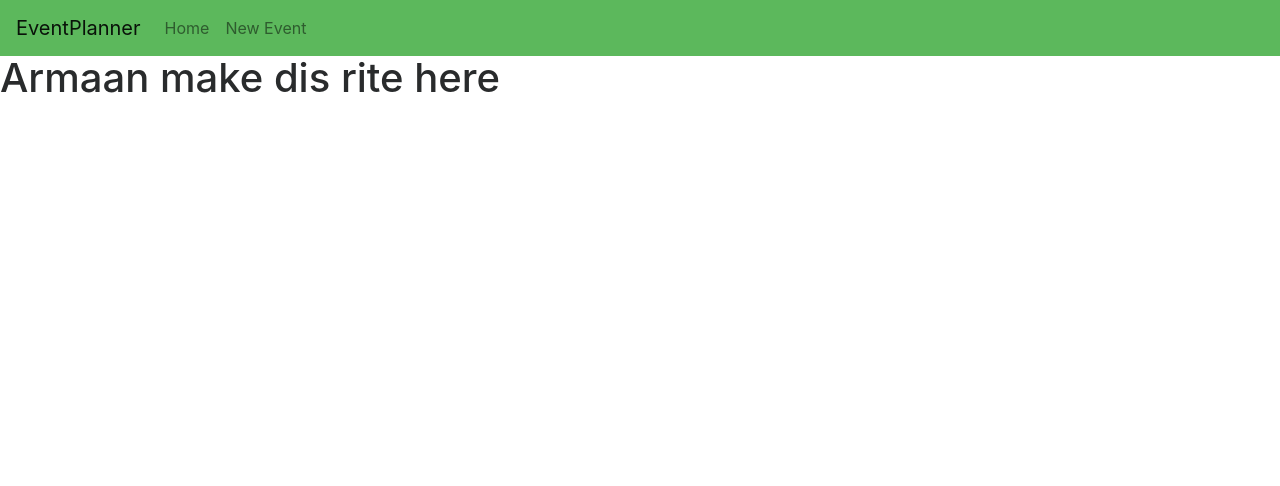
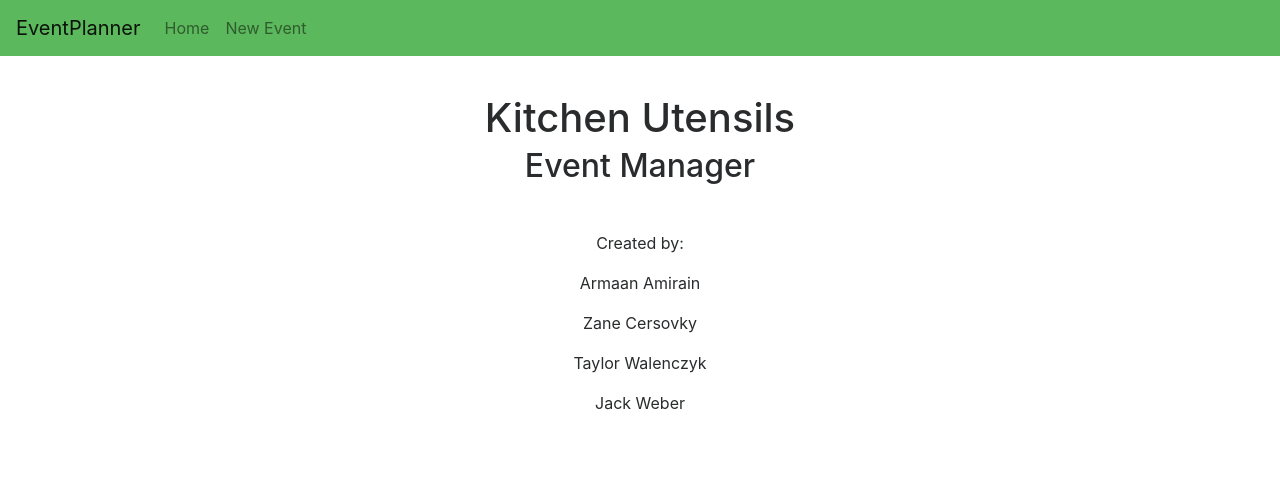
Before and after one commit to EECS448-KitchenUtensils/event-planner, a Flask app: page / in a window 1280 px wide. Shown: the top 486 px of the page. Run offline with Flask 2, Linux system fonts and the light colour scheme; some libraries are stand-ins or nearby versions.

Commit message:
Added authors and info to home page

```diff
--- a/src/event_planner/static/style.css
+++ b/src/event_planner/static/style.css
@@ -1,4 +1,23 @@
 *{
     margin:0;
     padding:0;
+    list-style: none;
 }
+
+.centertext{
+    text-align: center;
+    padding: 20px;
+}
+
+.buttons{
+    display: flex;
+    flex: 1;
+    justify-content: space-evenly;
+    align-items: center;
+}
+
+.introtext{
+    display: block;
+    text-align: center;
+    padding-bottom: 5%;
+}
--- a/src/event_planner/templates/index.html
+++ b/src/event_planner/templates/index.html
@@ -1,5 +1,20 @@
 {% include 'header.html' %}
-<h1>Armaan make dis rite here</h1>
+<div class="centertext align-items-center"></div>
+    <div class="container">
+        <div class="introtext">
+        <h1>Kitchen Utensils</h1>
+        <h2>Event Manager</h2>
+        <p style="padding-top: 40px;">Created by:</p>
+        <ul>
+            <li>
+                <p>Armaan Amirain</p>
+                <p>Zane Cersovky</p>
+                <p>Taylor Walenczyk</p>
+                <p>Jack Weber</p>
+            </li>
+        </ul>
+        </div>
+    </div>
 
 <script>
     $("#\\/").addClass('active')
```
